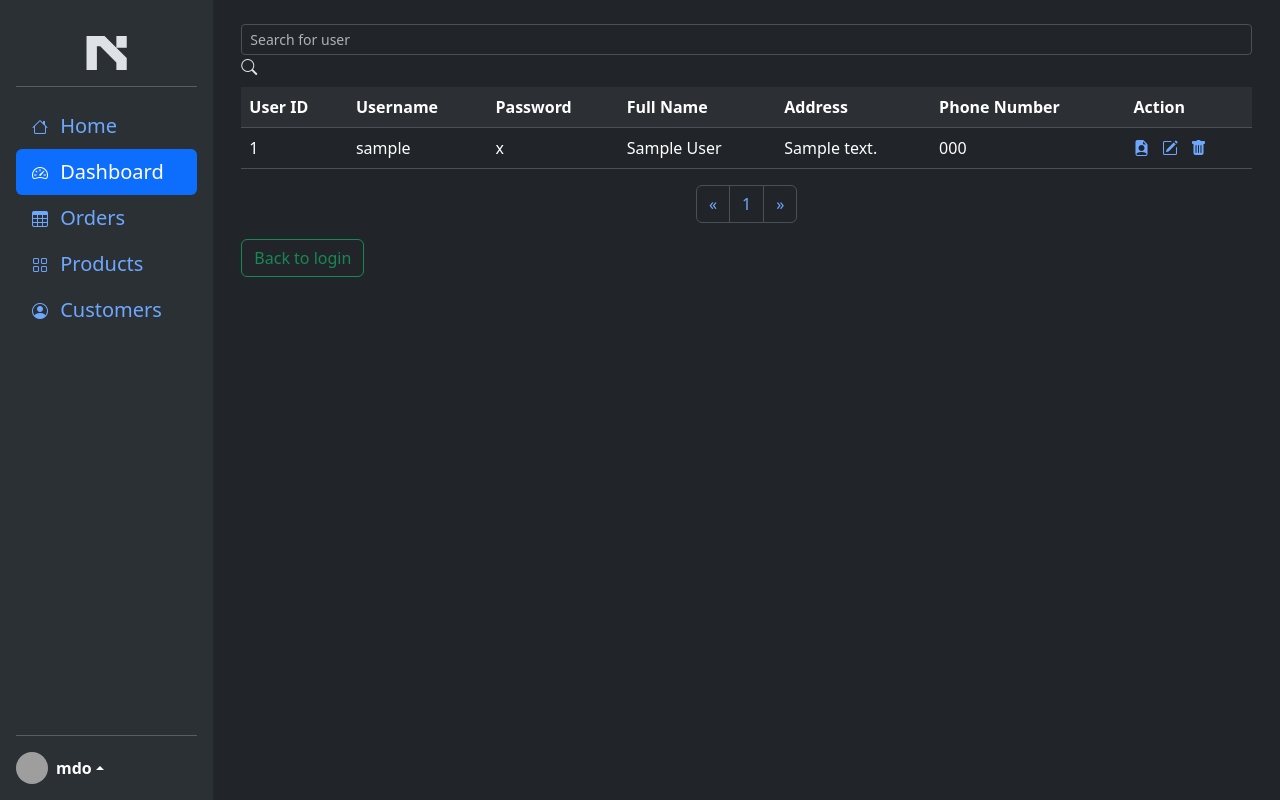
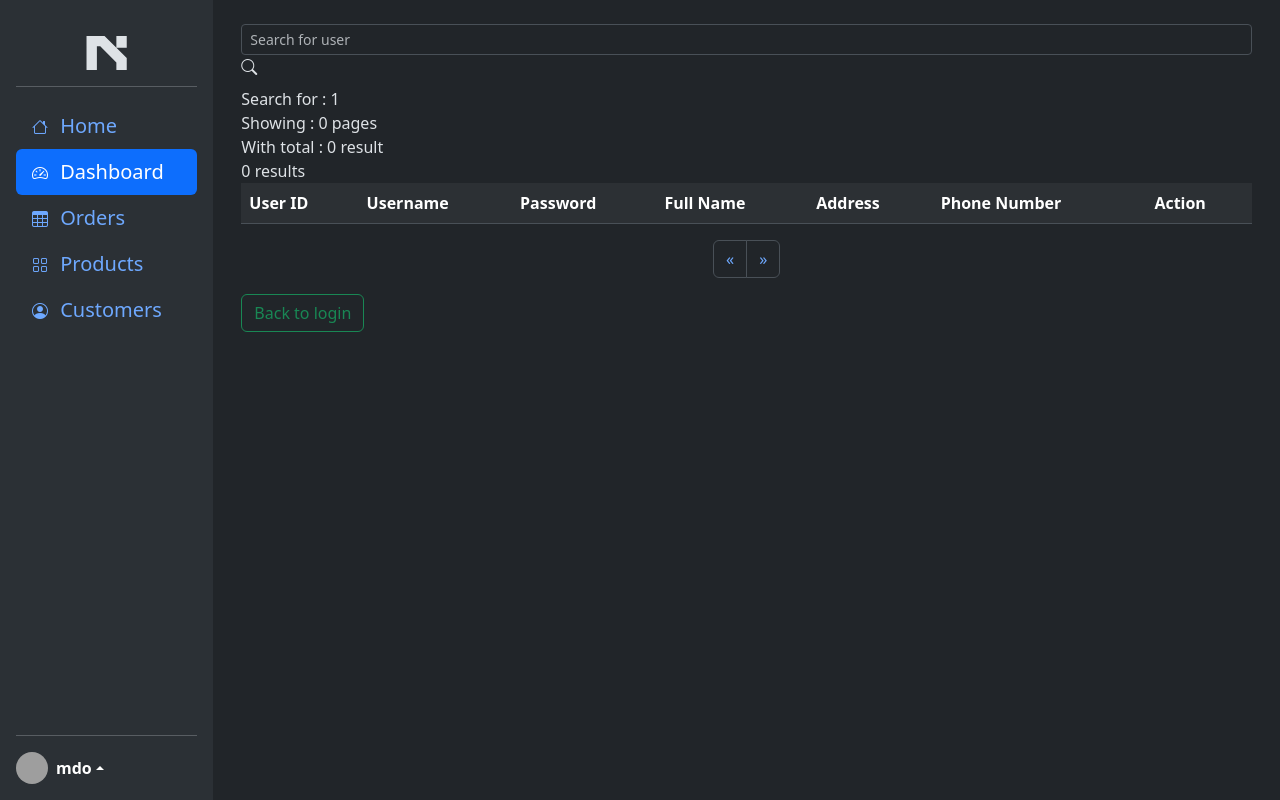
Before and after one commit to wickidie/web-kb2-main, a PHP site: page /users-logged.php?search=1 in a window 1280 px wide. Run offline with PHP 8.4, Linux system fonts and the light colour scheme; the visitor is signed in with stand-in values (Sample User, id 1); tables that the repository leaves empty or names only in its code hold one stand-in row (values such as "Sample post"); lists and menus that the app fills with data are empty; grey boxes are pictures that could not be loaded.

Commit message:
add search & pagination

```diff
--- a/php/users-logged.php
+++ b/php/users-logged.php
@@ -109,11 +109,11 @@
             </div>
             <div class="col-auto col-md-8 col-lg-9 col-xl-10 min-vh-100 justify-content-center p-3">
                 <div class="container">
-                    <form>
+                    <form method="GET">
                         <div class="my-2">
                             <!-- onkeyup="Search()" -->
                             <input type="text" class="form-control form-control-sm" id="myInput"
-                                placeholder="Search for user">
+                                placeholder="Search for user" name='search'>
                             <label for=""><i class="bi bi-search"></i></label>
 
                         </div>
@@ -131,23 +131,38 @@
                             </tr>
                             </thead>
                             <?php
+                                $items_per_page = 3;
+                                $search_value = $_GET['search'];
                                 $sql = "SELECT username, password, email, first_name, last_name, address, phone_number FROM users";
                                 $result = mysqli_query($conn, $sql);
-
                                 $rows = mysqli_num_rows($result);
 
-                                $items_per_page = 5;
+                                $current_page = isset($_GET['page']) ? $_GET['page'] : 1;
+                                $offset = ($current_page - 1) * $items_per_page;
+
+                                if (isset($_GET['search'])) {
+                                    if (!empty($_GET['search'])) {
+                                        $sql = "SELECT * FROM users where username like '%$search_value%' LIMIT $offset, $items_per_page";
+                                        $result = mysqli_query($conn, $sql);
+                                        $sql = "SELECT * FROM users where username like '%$search_value%'";
+                                        $result_total = mysqli_query($conn, $sql);
+                                        $rows = mysqli_num_rows($result_total);
+                                    }else{
+                                        echo "Empty ";
+                                        $sql = "SELECT user_id, username, password, email, first_name, last_name, address, phone_number FROM users WHERE 1 LIMIT $offset, $items_per_page";
+                                        $result = mysqli_query($conn, $sql);
+                                    }
+                                }
 
                                 $total_page=ceil($rows/$items_per_page);
+                                echo "Search for : $search_value <br>";
+                                echo "Showing : $total_page pages <br>";
+                                echo "With total : $rows result<br>";
 
-                                $current_page = isset($_GET['page']) ? $_GET['page'] : 1;
                                 $previous = $current_page - 1;
                                 $next = $current_page + 1;
-                                $offset = ($current_page - 1) * $items_per_page;
-
-                                $sql = "SELECT user_id, username, password, email, first_name, last_name, address, phone_number FROM users LIMIT $offset, $items_per_page";
-
-                                $result = mysqli_query($conn, $sql);
+                                // $sql = "SELECT user_id, username, password, email, first_name, last_name, address, phone_number FROM users LIMIT $offset, $items_per_page";
+                                // $result = mysqli_query($conn, $sql);
 
                                 if (mysqli_num_rows($result) > 0) {
                                     $c = $offset + 1;
@@ -181,23 +196,23 @@
                     <nav aria-label="Page navigation example">
                         <ul class="pagination justify-content-center">
                             <li class="page-item">
-                                <a class="page-link" <?php if($current_page > 1){ echo "href='?page=$previous'"; } ?>>
+                                <a class="page-link" <?php if($current_page > 1){ echo "href='search=$search_value&?page=$previous'"; } ?>>
                                     <span aria-hidden="true">&laquo;</span>
                                 </a>
                             </li>
                             <?php
                                 for($x=1;$x<=$total_page;$x++){
                                     ?>
-                            <li class="page-item">
-                                <a class="page-link" href="?page=<?php echo $x ?>"><?php echo $x; ?>
-                                </a>
-                            </li>
+                                <li class="page-item">
+                                    <a class="page-link" <?php echo "href='?search=$search_value&page=$x'"?>><?php echo $x; ?>
+                                    </a>
+                                </li>
                             <?php
                                 }
                             ?>
                             <li class="page-item">
                                 <a class="page-link"
-                                    <?php if($current_page < $total_page) { echo "href='?page=$next'"; } ?>>
+                                    <?php if($current_page < $total_page) { echo "href='?search=$search_value&page=$next'"; } ?>>
                                     <span aria-hidden="true">&raquo;</span>
                                 </a>
                             </li>
```
